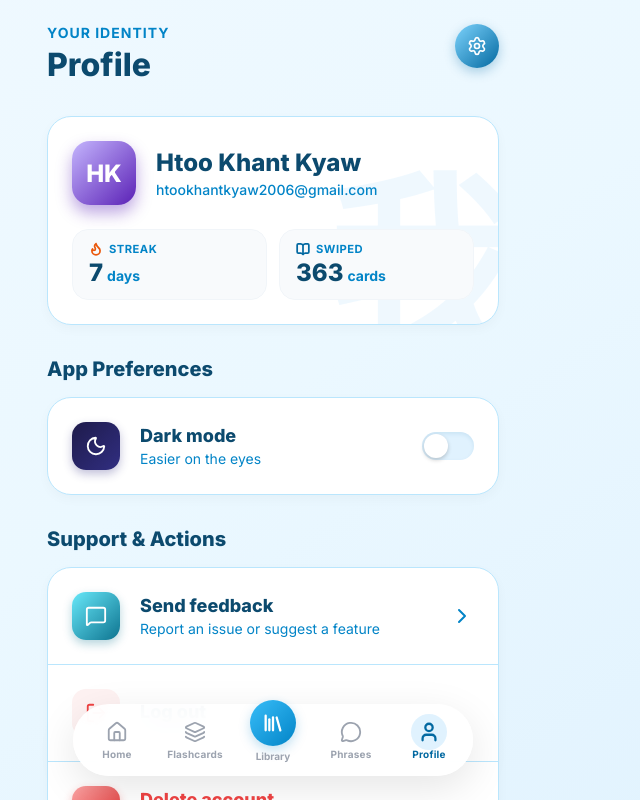
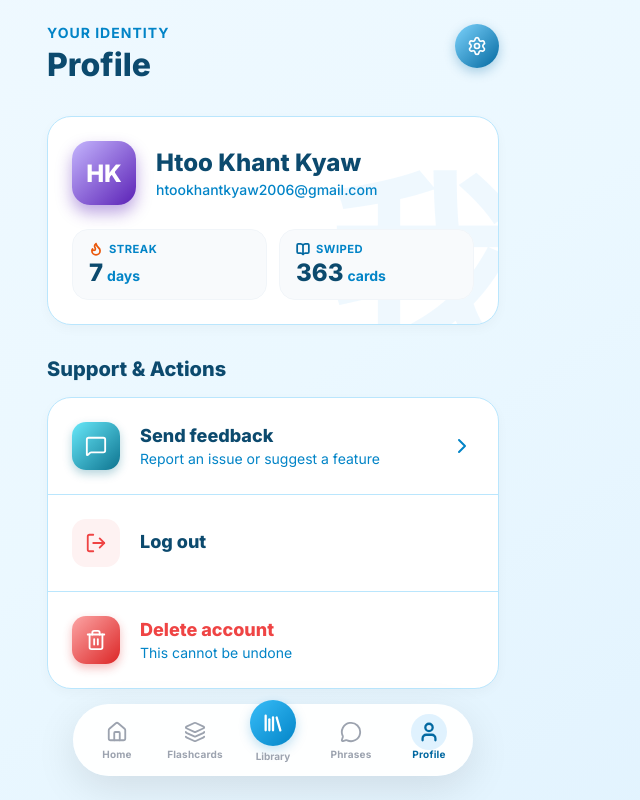
Before and after one commit to htookhantkyaw2006/swipe-2-study, a React (Vite) app: page /profile in a window 1280 px wide. Shown: the whole page, without its empty margins (367-1007 px from the left). Built offline with nearby package versions, Linux system fonts and the light colour scheme.

Commit message:
Remove leftover dark mode UI
The dark mode theme was reverted earlier, but its controls were still
in place and no longer did anything: the toggle row and ToggleSwitch in
Profile, plus the now-unused Moon imports in both files.

```diff
--- a/src/pages/Profile.jsx
+++ b/src/pages/Profile.jsx
@@ -1,37 +1,14 @@
-import React, { useState } from 'react';
+import React from 'react';
 import { useNavigate } from 'react-router-dom';
 import {
   Settings as SettingsIcon, Play, Flame, Trophy, Lock,
   BookOpen, CheckCircle, Clock, Star, MessageSquare,
   ShieldCheck, FileText, LogOut, Trash2, ChevronRight, Crown,
-  Moon, Database, RotateCcw
+  Database, RotateCcw
 } from 'lucide-react';
-
-const ToggleSwitch = ({ checked, onChange, disabled }) => {
-  return (
-    <div
-      onClick={() => { if (!disabled && onChange) onChange(!checked); }}
-      style={{
-        width: '52px', height: '28px', borderRadius: '14px',
-        backgroundColor: checked ? '#10B981' : '#E0F2FE',
-        position: 'relative', cursor: disabled ? 'not-allowed' : 'pointer',
-        transition: 'background-color 0.3s',
-        opacity: disabled ? 0.5 : 1,
-        boxShadow: checked ? 'inset 0 2px 4px rgba(0,0,0,0.1)' : 'inset 0 2px 4px rgba(3, 105, 161, 0.1)'
-      }}
-    >
-      <div style={{
-        width: '24px', height: '24px', borderRadius: '50%', backgroundColor: '#FFFFFF',
-        position: 'absolute', top: '2px', left: checked ? '26px' : '2px',
-        transition: 'left 0.3s', boxShadow: '0 2px 4px rgba(0,0,0,0.2)'
-      }}></div>
-    </div>
-  );
-};
 
 export default function Profile() {
   const navigate = useNavigate();
-  const [darkMode, setDarkMode] = useState(false);
 
   return (
     <div style={{ padding: '24px', maxWidth: '800px', margin: '0 auto', display: 'flex', flexDirection: 'column', gap: '32px', paddingBottom: '100px' }}>
@@ -103,28 +80,6 @@ export default function Profile() {
         <div style={{ position: 'absolute', right: '-20px', bottom: '-40px', fontSize: '12rem', color: 'var(--color-ghost-blue)', fontWeight: 800, opacity: 0.5, zIndex: 0, pointerEvents: 'none', lineHeight: 1 }}>我</div>
       </div>
 
-      {/* App Preferences */}
-      <div>
-        <h2 style={{ fontSize: '1.25rem', fontWeight: 800, color: 'var(--color-text-navy)', margin: '0 0 16px 0' }}>App Preferences</h2>
-        <div className="surface-card" style={{ padding: '0', borderRadius: '24px', overflow: 'hidden', boxShadow: '0 4px 12px rgba(0,0,0,0.03)' }}>
-
-          {/* Dark Mode */}
-          <div className="flex items-center justify-between" style={{ padding: '24px', cursor: 'pointer', transition: 'background-color 0.2s' }} onMouseOver={(e) => e.currentTarget.style.backgroundColor = 'var(--color-ghost-blue)'} onMouseOut={(e) => e.currentTarget.style.backgroundColor = 'transparent'} onClick={() => setDarkMode(!darkMode)}>
-            <div className="flex items-center gap-16">
-              <div style={{ width: '48px', height: '48px', borderRadius: '14px', background: 'linear-gradient(135deg, #1E1B4B 0%, #312E81 100%)', display: 'flex', alignItems: 'center', justifyContent: 'center', marginRight: '20px', boxShadow: '0 4px 10px rgba(49, 46, 129, 0.3)' }}>
-                <Moon size={22} color="#FFFFFF" />
-              </div>
-              <div>
-                <h3 style={{ fontSize: '1.125rem', fontWeight: 800, color: 'var(--color-text-navy)', margin: '0 0 4px 0' }}>Dark mode</h3>
-                <p style={{ fontSize: '0.875rem', color: 'var(--color-secondary-blue)', margin: 0 }}>Easier on the eyes</p>
-              </div>
-            </div>
-            <ToggleSwitch checked={darkMode} onChange={setDarkMode} />
-          </div>
-
-        </div>
-      </div>
-
       {/* Support & Actions */}
       <div>
         <h2 style={{ fontSize: '1.25rem', fontWeight: 800, color: 'var(--color-text-navy)', margin: '0 0 16px 0' }}>Support & Actions</h2>
--- a/src/pages/SettingsSubpage.jsx
+++ b/src/pages/SettingsSubpage.jsx
@@ -2,7 +2,7 @@ import React, { useState } from 'react';
 import { useNavigate } from 'react-router-dom';
 import {
   ArrowLeft, Target, Globe, Languages, Shuffle, Volume2,
-  Bell, Clock, Flame, Moon, ChevronRight
+  Bell, Clock, Flame, ChevronRight
 } from 'lucide-react';
 
 const ToggleSwitch = ({ checked, onChange, disabled }) => {
```
